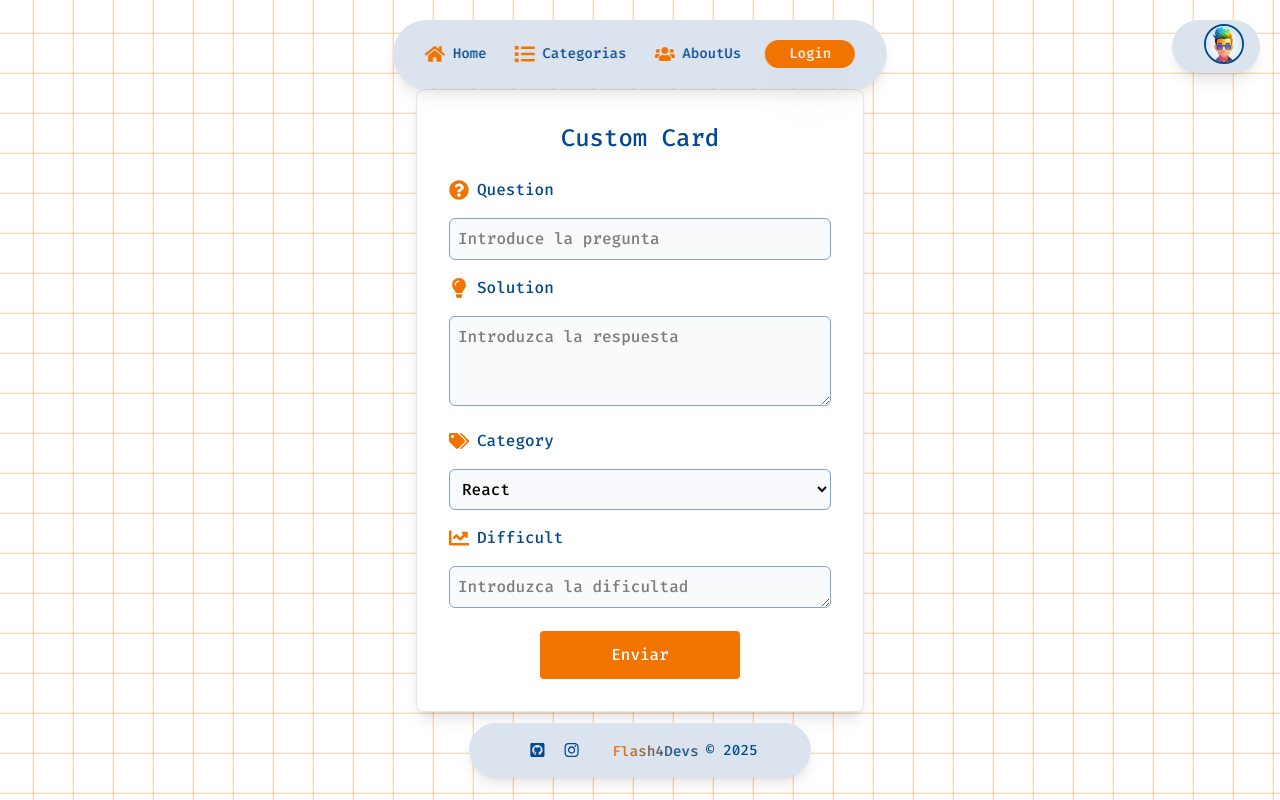
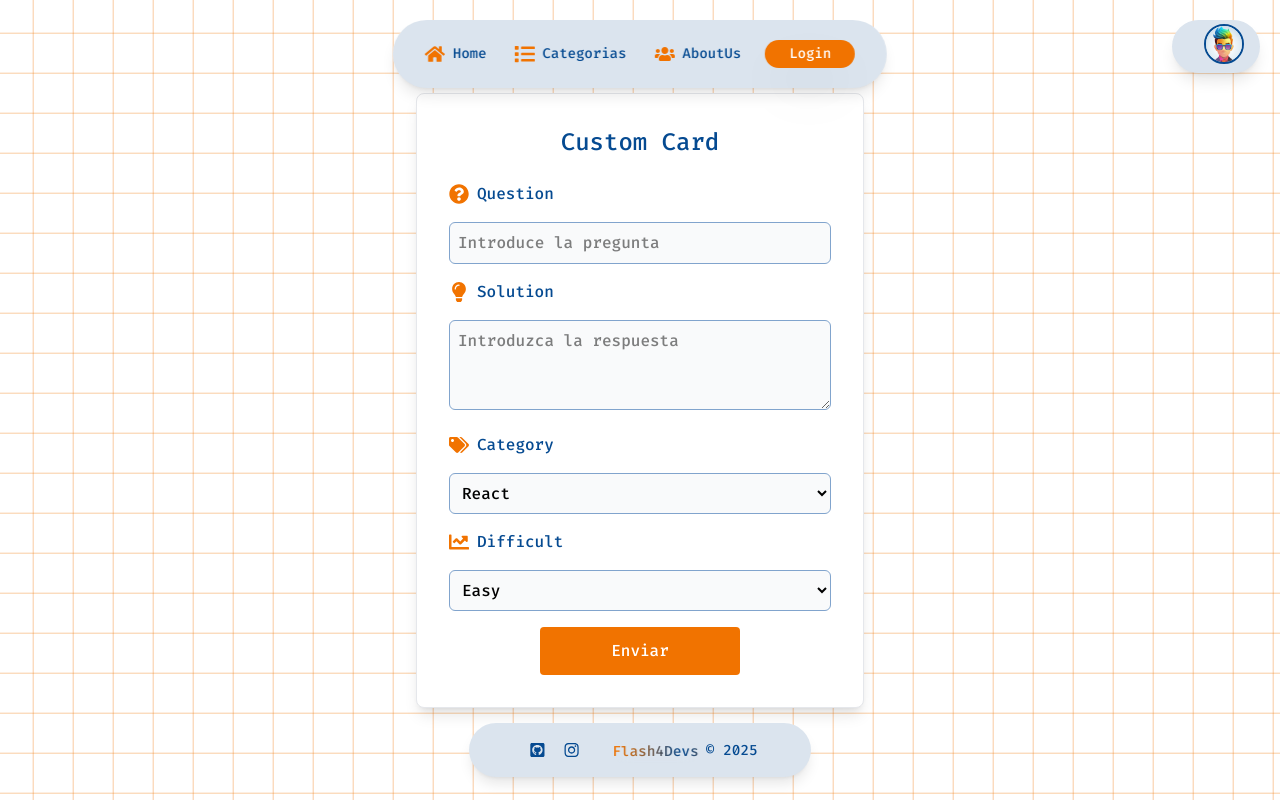
Before and after one commit to iZergiodev/Front-Flash4Devs, a React (Vite) app: page /customform in a window 1280 px wide. Built offline with nearby package versions, Linux system fonts and the light colour scheme.

Commit message:
fix: selects difficult

```diff
--- a/src/flash4devs/FormCustom.jsx
+++ b/src/flash4devs/FormCustom.jsx
@@ -162,15 +162,17 @@ export const FormCustom = () => {
                   Difficult
                 </label>
               </div>
-              <textarea
+              <select
                 onChange={handleState}
                 id="difficult"
                 value={difficult}
                 name="difficult"
                 className="w-full p-2 border bg-gray-50 dark:bg-gray-200 border-muted rounded-md focus:outline-none focus:border-accent"
-                placeholder="Introduzca la dificultad"
-                rows={1}
-              ></textarea>
+              >
+                <option value="easy">Easy</option>
+                <option value="medium">Medium</option>
+                <option value="hard">Hard</option>
+              </select>
 
               <div className="flex justify-center">
                 <button
```
